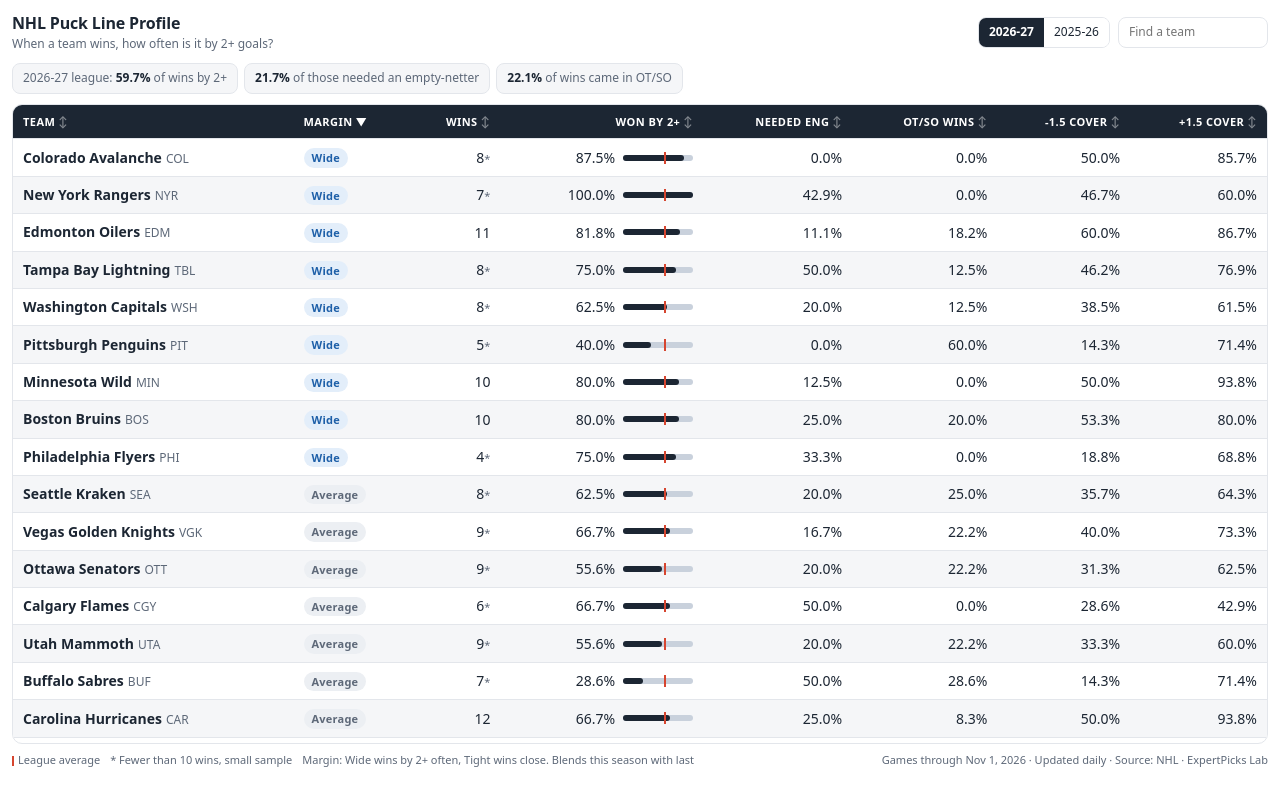
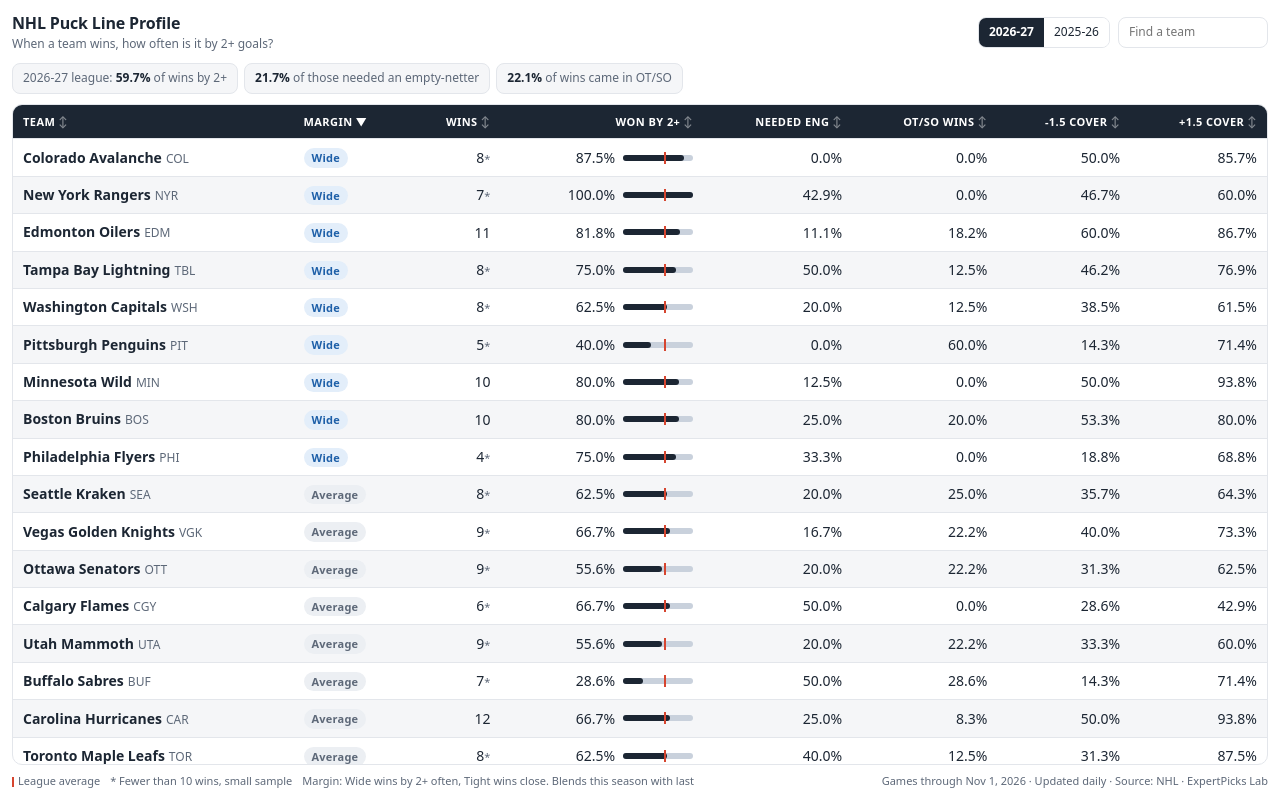
Before and after one commit to expertpicks3223/expertpicks-lab, a plain HTML site: page site/nhl/puck-line/index.html in a window 1280 px wide. Drawn offline with Linux system fonts and the light colour scheme.

Commit message:
Embed fits its container: no horizontal scroll at any width, single inner scroll for the table

```diff
--- a/site/nhl/puck-line/index.html
+++ b/site/nhl/puck-line/index.html
@@ -19,7 +19,9 @@
   }
   *{box-sizing:border-box;margin:0;padding:0}
   html,body{background:var(--bg);color:var(--text);font:14px/1.4 system-ui,-apple-system,"Segoe UI",Roboto,"Helvetica Neue",Arial,sans-serif;-webkit-font-smoothing:antialiased}
-  .wrap{padding:12px}
+  html,body{height:100%;overflow:hidden}
+  .wrap{padding:12px;height:100vh;display:flex;flex-direction:column}
+  .top,.league,.foot{flex:0 0 auto}
   .top{display:flex;flex-wrap:wrap;gap:8px 12px;align-items:center;justify-content:space-between;margin-bottom:10px}
   h1{font-size:16px;font-weight:700;letter-spacing:-.01em}
   .sub{color:var(--muted);font-size:12px;margin-top:2px}
@@ -32,8 +34,8 @@
   .league{display:flex;flex-wrap:wrap;gap:6px;margin-bottom:10px}
   .chip{background:var(--surface);border:1px solid var(--line);border-radius:8px;padding:6px 10px;font-size:12px;color:var(--muted)}
   .chip b{color:var(--text);font-variant-numeric:tabular-nums}
-  .tablebox{border:1px solid var(--line);border-radius:10px;overflow:auto;max-height:var(--maxh,640px)}
-  table{width:100%;border-collapse:collapse;font-variant-numeric:tabular-nums;min-width:640px}
+  .tablebox{border:1px solid var(--line);border-radius:10px;overflow:auto;flex:1 1 auto;min-height:160px;max-height:var(--maxh,none)}
+  table{width:100%;border-collapse:collapse;font-variant-numeric:tabular-nums}
   thead th{position:sticky;top:0;background:var(--head);color:var(--head-text);font-size:11px;font-weight:600;text-transform:uppercase;letter-spacing:.04em;text-align:right;padding:9px 10px;cursor:pointer;white-space:nowrap;user-select:none;z-index:1}
   thead th:first-child,thead th:nth-child(2){text-align:left}
   thead th .arr{opacity:.45;margin-left:3px}
@@ -60,6 +62,15 @@
   .state{padding:28px;text-align:center;color:var(--muted)}
   .sh{display:none}
   .prices .bar{display:none} .prices th .lg{display:none} .prices th .sh{display:inline} .prices thead th,.prices tbody td{padding-left:7px;padding-right:7px}
+  @media (max-width:940px){
+    .bar{display:none} .tickleg{display:none} .lg{display:none} .sh{display:inline} thead th,tbody td{padding-left:7px;padding-right:7px} thead th{font-size:10px;letter-spacing:.02em}
+  }
+  @media (max-width:740px){
+    .prices .hp{display:none}
+  }
+  @media (max-width:680px){
+    .hide-sm{display:none}
+  }
   @media (max-width:560px){
     .wrap{padding:8px} input[type=search]{width:120px} .hide-sm{display:none}
     table{min-width:0} thead th,tbody td{padding:8px 6px} thead th{font-size:10px;letter-spacing:.02em}
@@ -92,7 +103,7 @@
     </table>
   </div>
   <div class="foot">
-    <div class="legend"><span><span class="tick"></span>League average</span><span>* Fewer than 10 wins, small sample</span><span>Margin: Wide wins by 2+ often, Tight wins close. Blends this season with last</span><span id="plnote"></span></div>
+    <div class="legend"><span class="tickleg"><span class="tick"></span>League average</span><span>* Fewer than 10 wins, small sample</span><span>Margin: Wide wins by 2+ often, Tight wins close. Blends this season with last</span><span id="plnote"></span></div>
     <div id="stamp"></div>
   </div>
 </div>
```
